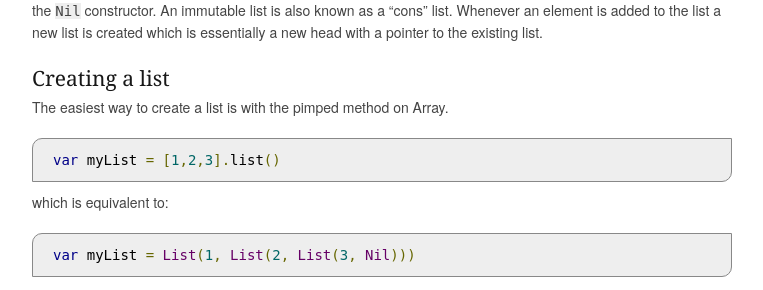
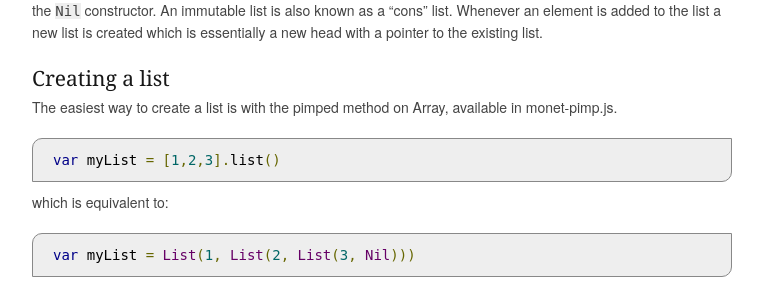
Before and after one commit to monet/monet.js, a Jekyll site: the page built from index.md, in a window 1280 px wide and 900 px high, scrolled down 7338 px. Shown: the part 163-453 px from the top of the window, without its empty margins (138-901 px from the left). Built offline with Jekyll 4.4.1, drawn with Linux system fonts in a browser that asks for light colours; nearby versions of some CDN libraries; some of the changed lines change nothing that is shown; some of the changed text lies outside the part shown.

Commit message:
Version bump and documentation now mentions list is in monet-pimp

```diff
--- a/index.md
+++ b/index.md
@@ -1,8 +1,8 @@
 ---
 title: Home
 layout: index
-version: 0.6.3
-dev-version: 0.6.4
+version: 0.6.4
+dev-version: 0.6.5
 ---
 
 ## Introduction
@@ -288,7 +288,7 @@ An immutable list is a list that has a head element and a tail. A tail is anothe
 
 #### Creating a list
 
-The easiest way to create a list is with the pimped method on Array.
+The easiest way to create a list is with the pimped method on Array, available in monet-pimp.js.
 
 	var myList = [1,2,3].list()
 
```
